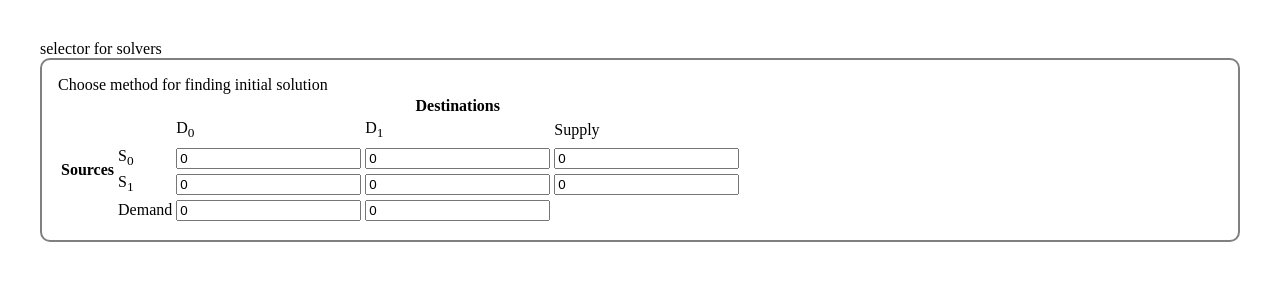
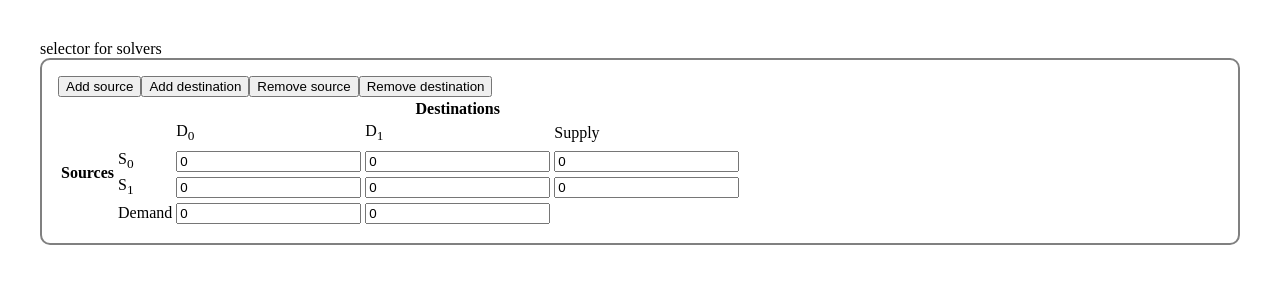
Before and after one commit to maheshbansod/numerical-methods, an Angular app: page / in a window 1280 px wide. Shown: the top 300 px of the page. Built offline with nearby package versions, Linux system fonts and the light colour scheme.

Commit message:
add and remove for source and destination for transportation problem

```diff
--- a/src/app/transportation-solve/transportation-solve.component.html
+++ b/src/app/transportation-solve/transportation-solve.component.html
@@ -1,6 +1,9 @@
 <div>
     <div>
-        Choose method for finding initial solution
+        <button (click)="addSource()">Add source</button>
+        <button (click)="addDestination()">Add destination</button>
+        <button (click)="removeSource()">Remove source</button>
+        <button (click)="removeDestination()">Remove destination</button>
     </div>
     <div>
         <table>
@@ -16,19 +19,19 @@
                 <td>Supply</td>
             </tr>
             <tr><th [attr.rowspan]="table.length+1">Sources</th></tr>
-            <tr *ngFor="let row of table; let i=index;">
+            <tr *ngFor="let row of table; let i=index; trackBy: trackBy">
                 <td>S<sub>{{i}}</sub></td>
-                <td *ngFor="let c of row">
-                    <input type="number" value="{{c}}" size="3">
+                <td *ngFor="let c of row;let j=index; trackBy: trackBy">
+                    <input type="number" [(ngModel)]="table[i][j]" size="3">
                 </td>
-                <td><input type="number" value="{{supplys[i]}}" size="3"></td>
+                <td><input type="number" [(ngModel)]="supplys[i]" size="3"></td>
             </tr>
             <tr>
                 <td>
                 </td>
                 <td>Demand</td>
-                <td *ngFor="let row of table[0]; let i=index;">
-                    <input type="number" value="{{demands[i]}}" size="3">
+                <td *ngFor="let row of table[0]; let i=index; trackBy: trackBy">
+                    <input type="number" [(ngModel)]="demands[i]" size="3">
                 </td>
             </tr>
         </table>
--- a/src/app/transportation-solve/transportation-solve.component.ts
+++ b/src/app/transportation-solve/transportation-solve.component.ts
@@ -16,4 +16,27 @@ export class TransportationSolveComponent implements OnInit {
   ngOnInit(): void {
   }
 
+  addSource() {
+    this.table.push(Array(this.demands.length).fill(0));
+    this.supplys.push(0);
+  }
+  addDestination() {
+    this.table.map( (x)=>x.push(0) );
+    this.demands.push(0);
+  }
+
+  removeSource() {
+    this.table.pop();
+    this.supplys.pop();
+  }
+
+  removeDestination() {
+    this.table.map( (x)=>x.pop() );
+    this.demands.pop();
+  }
+
+  trackBy(index: any, item: any) {
+    return index;
+  }
+
 }
```
